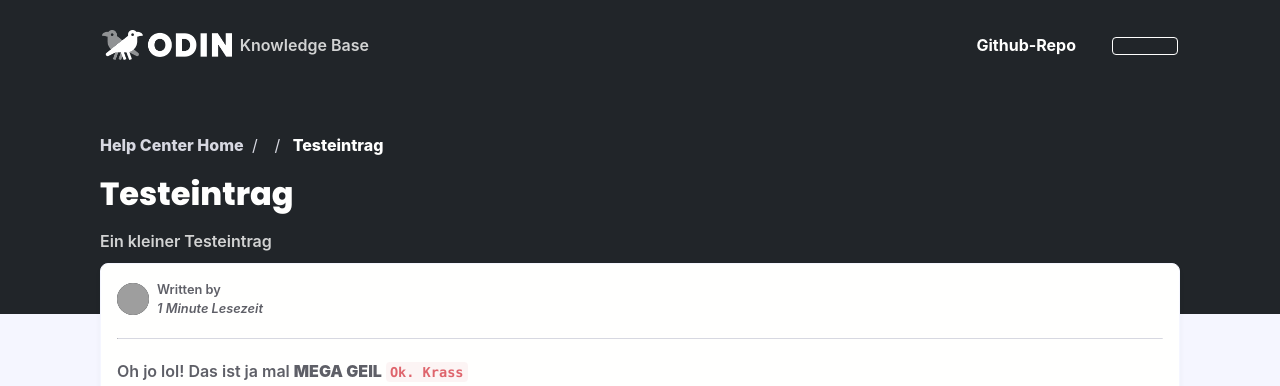
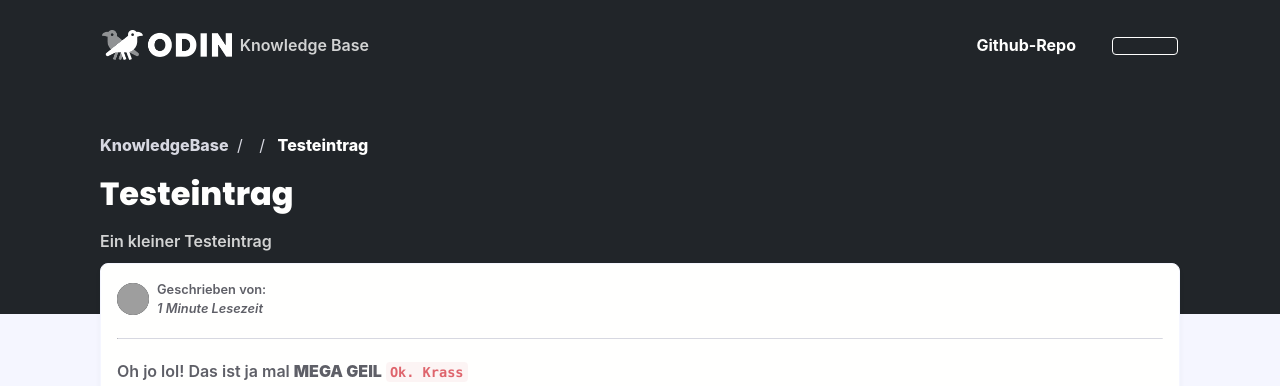
Before and after one commit to jannis2200/knowledgebase, a Jekyll site: the page built from _posts/Discord/2020-07-24-Test.md, in a window 1280 px wide. Shown: the top 386 px of the page. Built offline with Jekyll 4.4.1, drawn with Linux system fonts in a browser that asks for light colours; nearby versions of some CDN libraries; some web fonts are replaced; comment, search, counter and statistics services are not loaded; grey boxes are pictures that could not be loaded.

Commit message:
Translated to German

```diff
--- a/_layouts/category.html
+++ b/_layouts/category.html
@@ -15,7 +15,7 @@ layout: default
       <div class="column col-12">
         <ul class="breadcrumb">
           <li class="breadcrumb-item">
-            <a href="{{ site.url }}{{ site.baseurl }}">Knowledgebase Home</a>
+            <a href="{{ site.url }}{{ site.baseurl }}">KnowledgeBase</a>
           </li>
           <li class="breadcrumb-item">
             <a href="#">{{ page_category.name }}</a>
--- a/_layouts/post.html
+++ b/_layouts/post.html
@@ -15,7 +15,7 @@ layout: default
         <div class="column col-12">
           <ul class="breadcrumb">
             <li class="breadcrumb-item">
-              <a href="{{ site.url }}{{ site.baseurl }}">Help Center Home</a>
+              <a href="{{ site.url }}{{ site.baseurl }}">KnowledgeBase</a>
             </li>
             <li class="breadcrumb-item">
               <a href="../{{ page.category }}">{{ page_category.name }}</a>
@@ -37,13 +37,13 @@ layout: default
                     <img  src="../assets/{{ post_author.image }}" alt="...">
                   </figure>
                   <div class="ml-2">
-                    <p class="text-dark text-small mb-0">Written by <span class="text-primary">{{ post_author.name }}</span></p>
+                    <p class="text-dark text-small mb-0">Geschrieben von: <span class="text-primary">{{ post_author.name }}</span></p>
                     <p class="text-dark text-small text-italic mb-0">{% include reading-time.html %}</p>
                   </div>
                 </div>
                 {% else %}
                 <div class="ml-2">
-                    <p class="m-0 text-small">Last updated:</p>
+                    <p class="m-0 text-small">Zuletzt aktualisiert:</p>
                     <p class="text-dark text-small text-italic mb-0">{{ page.last_modified_at | date: '%B %d, %Y'  }} - {% include reading-time.html %}</p>
                   </div>
                 {% endif %}
```
